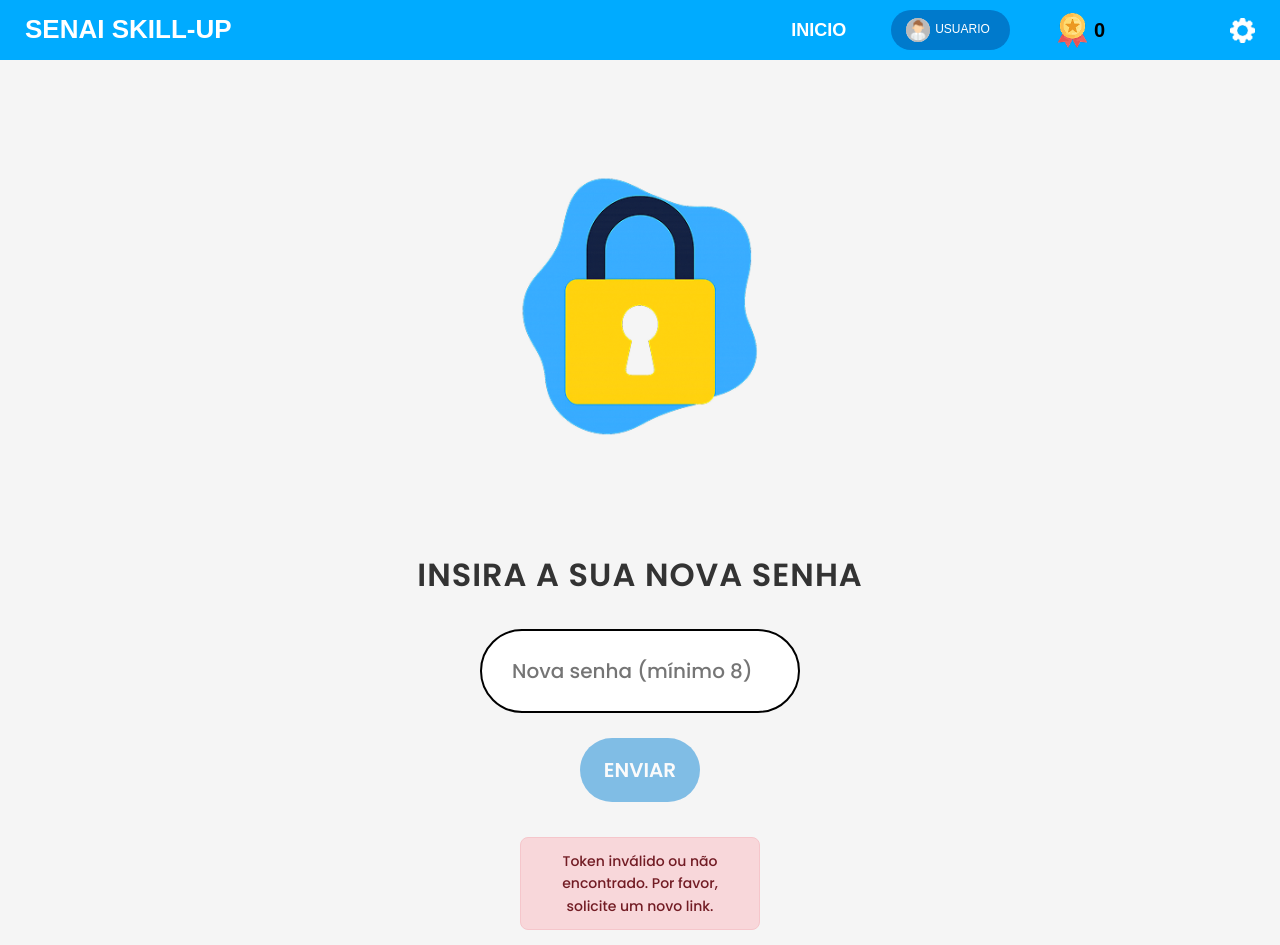
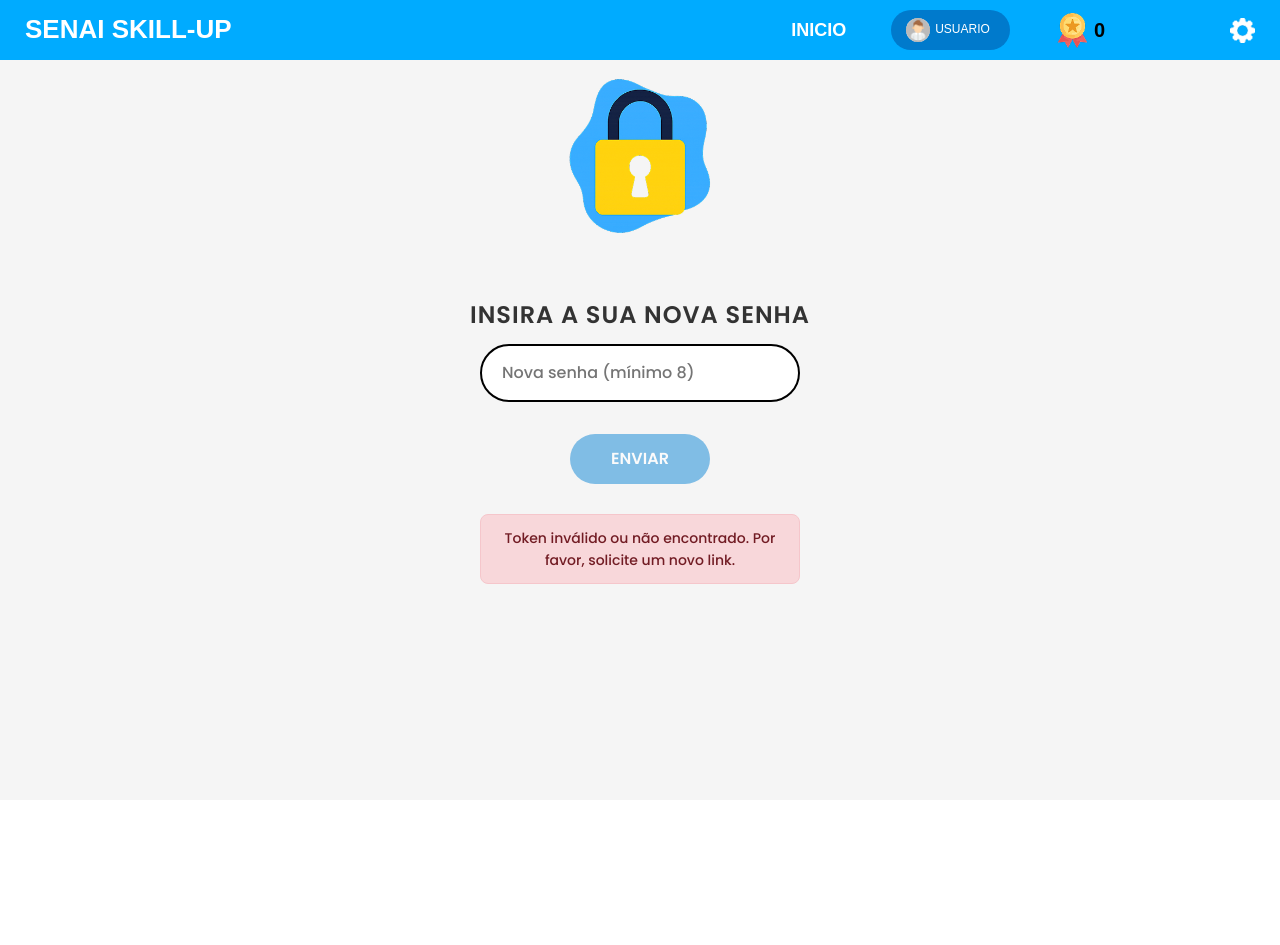
Before and after one commit to TCC-Senai3/front-end-web, a React (Vite) app: page /reset-password/1 in a window 1280 px wide. After the commit the page ends 800 px from the top, so only its background shows below. Built offline with nearby package versions, Linux system fonts and the light colour scheme; a web font is replaced by a local one.

Commit message:
Ajustes nos estilos de ForgotPassword e ResetPassword

```diff
--- a/src/pages/ForgotPassword/style.css
+++ b/src/pages/ForgotPassword/style.css
@@ -15,7 +15,10 @@
   display: flex;
   flex-direction: column;
   position: relative;
-  padding: 20px 0 40px;
+  padding: 0;
+  margin: 0;
+  height: 100vh;
+  overflow: hidden;
 }
 
 .forgot-password-content {
@@ -32,27 +35,31 @@
 .illustration-section {
   flex: 1;
   display: flex;
-  align-items: flex-start;
+  align-items: center;
   justify-content: center;
-  max-width: 45%;
-  min-height: 0;
+  padding: 20px;
+  max-width: 60%;
 }
 
 .recovery-image {
-  max-width: 50%;
-  height: auto;
+  max-width: 100%;
+  max-height: 80vh;
   object-fit: contain;
-  transform: scale(0.85);
+  object-position: center;
 }
 
 .form-section {
   flex: 1;
   display: flex;
-  align-items: center;
+  align-items: flex-start;
   justify-content: center;
   width: 100%;
   min-height: 0;
   background: transparent;
+  border: none;
+  box-shadow: none;
+  outline: none;
+  padding-top: 150px;
 }
 
 .form-content {
@@ -63,9 +70,11 @@
   align-items: center;
   text-align: center;
   background: transparent;
+  border: none;
   box-shadow: none;
   border-radius: 0;
   padding: 0;
+  outline: none;
 }
 
 .form-title {
--- a/src/pages/ResetPassword/style.css
+++ b/src/pages/ResetPassword/style.css
@@ -24,56 +24,69 @@
     display: flex;
     flex-direction: column;
     align-items: center;
-    justify-content: center;
+    justify-content: flex-start;
     width: 100%;
-    margin-top: 80px; /* altura do header para não sobrepor */
+    padding: 20px 0;
+    margin: 0;
+    min-height: calc(100vh - 80px);
+    box-sizing: border-box;
+    overflow: hidden;
 }
 
 .lock-icon {
-    width: 300px;
+    width: 180px;
     height: auto;
-    margin-bottom: 20px;
+    margin: 0 auto 10px;
+    display: block;
 }
 
 .form-title {
     color: #333;
-    font-size: 32px;
+    font-size: 24px;
     font-weight: 600;
-    margin-bottom: 30px;
+    margin-bottom: 15px;
     letter-spacing: 1px;
+    text-align: center;
+    line-height: 1.2;
+    padding: 0 15px;
 }
 
 .reset-password-form {
     display: flex;
     flex-direction: column;
     align-items: center;
-    gap: 25px;
+    gap: 15px;
     width: 100%;
-    max-width: 400px;
+    max-width: 350px;
+    padding: 0 15px;
+    box-sizing: border-box;
 }
 
 .reset-input {
-    width: 320px;
-    padding: 24px 30px;
+    width: 100%;
+    max-width: 320px;
+    padding: 14px 20px;
     border: 2px solid #000000;
     border-radius: 50px;
-    font-size: 20px;
+    font-size: 16px;
     font-weight: 500;
     color: #333;
     background: white;
     box-sizing: border-box;
+    margin-bottom: 12px;
 }
 
 .reset-btn {
     background: #3498db;
     color: white;
     border: none;
-    padding: 16px 9px;
+    padding: 12px 16px;
     border-radius: 100px;
-    font-size: 20px;
+    font-size: 16px;
     font-weight: 600;
     cursor: pointer;
-    width: 120px;
+    width: 140px;
+    margin: 5px 0;
     align-self: center;
 }
 
```
